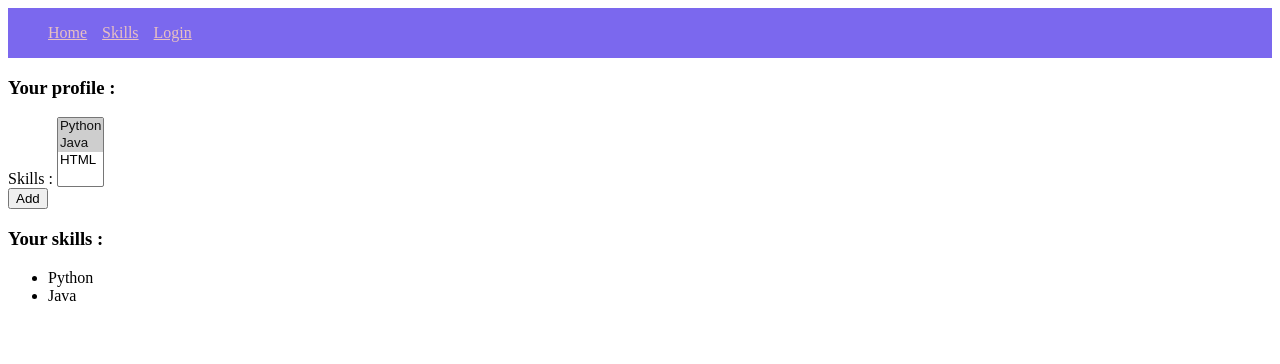
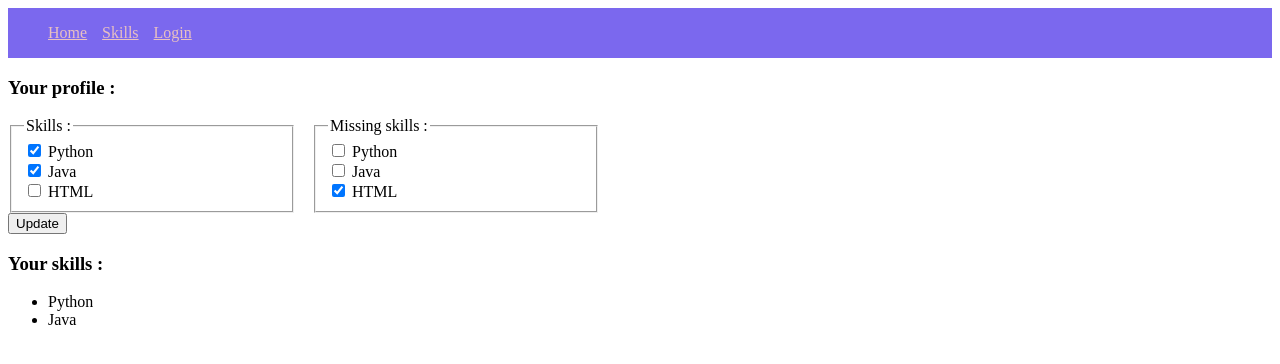
Before and after one commit to KMorere/django-eval, a Django app: page /skills/profile/1/ in a window 1280 px wide. Shown: the top 364 px of the page. Run offline with Django 5.2, Linux system fonts and the light colour scheme; data comes from the database, SQL or seed files in the repository.

Commit message:
Updated the display of the skill forms inside the Profile.

```diff
--- a/src/skills/forms.py
+++ b/src/skills/forms.py
@@ -6,4 +6,8 @@ from .models import Skill, Profile
 class ProfileForm(forms.ModelForm):
     class Meta:
         model = Profile
-        fields = ["skills"]
+        fields = ["skills", "missing_skills"]
+        widgets = {
+            "skills": forms.CheckboxSelectMultiple(),
+            "missing_skills": forms.CheckboxSelectMultiple()
+        }
--- a/src/skills/templates/skills/profile.html
+++ b/src/skills/templates/skills/profile.html
@@ -1,13 +1,18 @@
 {% extends "base.html" %}
+{% load static %}
 
 {% block title %}{{ block.super }} - Profile{% endblock %}
+
+{% block style %}<link rel="stylesheet" href="{% static 'skills/profile.css' %}">{% endblock %}
 
 {% block content %}
     <h3>Your profile :</h3>
     <form method="post">
         {% csrf_token %}
+        <div class="form-content">
         {{form}}
-        <button type="submit">Add</button>
+        </div>
+        <button type="submit">Update</button>
     </form>
 
     {% if skills %}
--- /dev/null
+++ b/src/static/skills/profile.css
@@ -0,0 +1,8 @@
+.form-content {
+    display: flex;
+    gap: 48px;
+}
+
+.form-content div {
+    width: 256px;
+}
```
